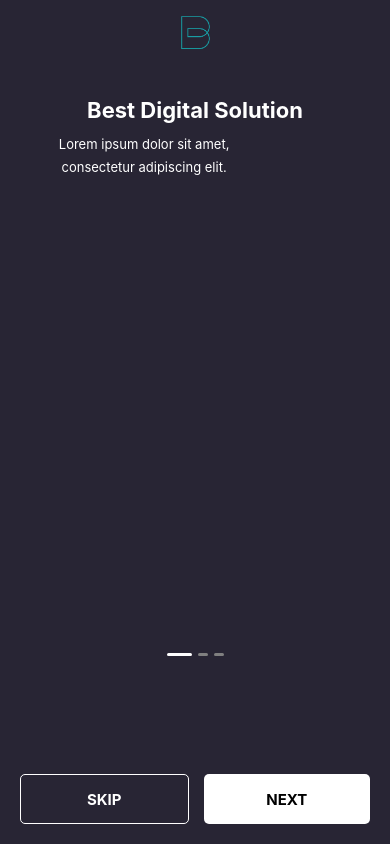
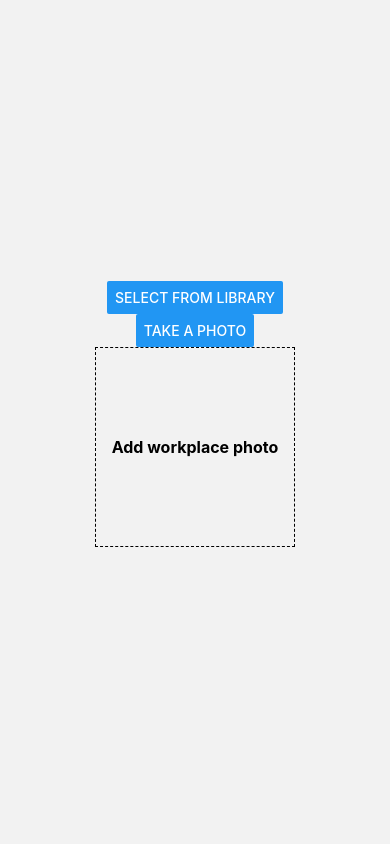
Before and after one commit to eyobai/bookingbafta, a React Native app: screen / in a window 390 px wide. Built offline with nearby package versions, Linux system fonts and the light colour scheme.

Commit message:
image ulpaoad added

```diff
--- a/src/Stack/MainStack.js
+++ b/src/Stack/MainStack.js
@@ -16,6 +16,7 @@ import AboutYou from "../screens/SignUp/AboutYou";
 import BusinessCategory from "../screens/SignUp/BusinessCategory";
 import Services from "../screens/SignUp/RegisterService";
 import DayList from "../screens/DayList/DayList";
+import UploadImage from "../screens/ImageUpload/ImageUpload";
 // Create a stack navigator
 
 const Stack = createNativeStackNavigator();
@@ -74,7 +75,7 @@ const MainTab = () => {
 const MainStack = () => {
   return (
     <Stack.Navigator
-      initialRouteName="Preload"
+      initialRouteName="ImageUpload"
       screenOptions={{ headerShown: false }}
     >
       <Stack.Screen
@@ -87,7 +88,7 @@ const MainStack = () => {
       <Stack.Screen name="BusinessCategory" component={BusinessCategory} />
       <Stack.Screen name="Services" component={Services} />
       <Stack.Screen name="DayList" component={DayList} />
-
+      <Stack.Screen name="ImageUpload" component={UploadImage}/>
       <Stack.Screen name="Main" component={MainTab} />
     </Stack.Navigator>
   );
--- /dev/null
+++ b/src/components/useInternetConnectivity.js
@@ -0,0 +1,33 @@
+import { useState, useEffect } from "react";
+import NetInfo from "@react-native-community/netinfo";
+
+const useInternetConnectivity = () => {
+  const [isConnected, setIsConnected] = useState(true);
+  const [connectionType, setConnectionType] = useState("");
+  const [showBanner, setShowBanner] = useState(false);
+
+  useEffect(() => {
+    const unsubscribe = NetInfo.addEventListener((state) => {
+      setIsConnected(state.isConnected);
+      setConnectionType(state.type);
+
+      if (!state.isConnected) {
+        setShowBanner(true);
+
+        // Hide the banner after 3 seconds
+        setTimeout(() => {
+          setShowBanner(false);
+        }, 3000);
+      }
+    });
+
+
+    return () => {
+      unsubscribe();
+    };
+  }, []);
+
+  return { isConnected, connectionType, showBanner };
+};
+
+export default useInternetConnectivity;
--- /dev/null
+++ b/src/screens/ImageUpload/ImageUpload.js
@@ -0,0 +1,159 @@
+import React, { useState } from 'react';
+import { Button, View, Text, ActivityIndicator, Image, StyleSheet } from 'react-native';
+import * as ImagePicker from 'expo-image-picker';
+import { getStorage, ref, putString, getDownloadURL, uploadBytesResumable } from 'firebase/storage';
+import { initializeApp } from 'firebase/app';
+import { firebaseConfig } from '../../firebase.config';
+
+const app = initializeApp(firebaseConfig);
+const storage = getStorage(app);
+
+const styles = StyleSheet.create({
+  container: {
+    alignItems: 'center',
+    justifyContent: 'center',
+    width: 200,
+    height: 200,
+    borderWidth: 1,
+    borderColor: 'dotted',
+    borderRadius: 0,
+    borderStyle: 'dashed',
+    marginBottom: 16,
+  },
+  image: {
+    width: 200,
+    height: 200,
+    borderRadius: 0,
+  },
+  text: {
+    fontSize: 16,
+    fontWeight: 'bold',
+  },
+  flexContainer: {
+    flex: 1,
+    justifyContent: 'center',
+    alignItems: 'center',
+  },
+});
+
+export default function App() {
+  const [uploading, setUploading] = useState(false);
+  const [progress, setProgress] = useState(0);
+  const [selectedImage, setSelectedImage] = useState(null);
+  const [imageSelected, setImageSelected] = useState(false);
+
+  const handleImageSelection = async () => {
+    try {
+      const { status: cameraStatus } = await ImagePicker.requestCameraPermissionsAsync();
+      const { status: libraryStatus } = await ImagePicker.requestMediaLibraryPermissionsAsync();
+
+      if (cameraStatus !== 'granted' || libraryStatus !== 'granted') {
+        console.log('Permission denied');
+        return;
+      }
+
+      const result = await ImagePicker.launchImageLibraryAsync({
+        mediaTypes: ImagePicker.MediaTypeOptions.All,
+        allowsEditing: true,
+        aspect: [4, 3],
+        quality: 1,
+      });
+
+      if (!result.cancelled && result.assets.length > 0) {
+        const { uri } = result.assets[0];
+        setSelectedImage(uri);
+        setImageSelected(true);
+      } else {
+        console.log('Image selection cancelled.');
+      }
+    } catch (error) {
+      console.error('Error selecting image:', error);
+    }
+  };
+
+  const handleCameraCapture = async () => {
+    try {
+      const { status: cameraStatus } = await ImagePicker.requestCameraPermissionsAsync();
+      const { status: libraryStatus } = await ImagePicker.requestMediaLibraryPermissionsAsync();
+
+      if (cameraStatus !== 'granted' || libraryStatus !== 'granted') {
+        console.log('Permission denied');
+        return;
+      }
+
+      const result = await ImagePicker.launchCameraAsync({
+        mediaTypes: ImagePicker.MediaTypeOptions.Images,
+        allowsEditing: true,
+        aspect: [4, 3],
+        quality: 1,
+      });
+
+      if (!result.cancelled && result.assets.length > 0) {
+        const { uri } = result.assets[0];
+        setSelectedImage(uri);
+        setImageSelected(true);
+      } else {
+        console.log('Image capture cancelled.');
+      }
+    } catch (error) {
+      console.error('Error capturing image:', error);
+    }
+  };
+
+  const handleUploadButtonPress = async () => {
+    if (selectedImage) {
+      try {
+        const filename = selectedImage.substring(selectedImage.lastIndexOf('/') + 1);
+        const response = await fetch(selectedImage);
+        const blob = await response.blob();
+
+        const storageRef = ref(storage, `images/${filename}`);
+        const uploadTask = uploadBytesResumable(storageRef, blob);
+
+        uploadTask.on('state_changed', (snapshot) => {
+          const progressPercentage = (snapshot.bytesTransferred / snapshot.totalBytes) * 100;
+          setProgress(progressPercentage);
+        });
+
+        setUploading(true);
+
+        await uploadTask;
+
+        const downloadURL = await getDownloadURL(storageRef);
+
+        console.log('Image uploaded successfully:', downloadURL);
+      } catch (error) {
+        console.error('Error uploading image:', error);
+      } finally {
+        setUploading(false);
+        setProgress(0);
+        setImageSelected(false);
+        setSelectedImage(null);
+      }
+    } else {
+      console.log('No image selected.');
+    }
+  };
+
+  return (
+<View style={styles.flexContainer}>
+      <Button title="Select from Library" onPress={handleImageSelection} />
+      <Button title="Take a Photo" onPress={handleCameraCapture} />
+      {imageSelected && selectedImage ? (
+        <View style={styles.container}>
+          <Image source={{ uri: selectedImage }} style={styles.image} />
+        </View>
+      ) : (
+        <View style={styles.container}>
+          <Text style={styles.text}>Add workplace photo</Text>
+        </View>
+      )}
+      {uploading && (
+        <View>
+          <ActivityIndicator size="small" color="#0000ff" />
+          <Text>Uploading: {progress.toFixed(2)}%</Text>
+        </View>
+      )}
+    </View>
+  );
+}
--- a/src/screens/Preload/Preload.js
+++ b/src/screens/Preload/Preload.js
@@ -19,20 +19,20 @@ const slides = [
   {
     id: "1",
     image: require("../../assets/bafta_logo.png"),
-    title: "Best Digital Solution",
-    subtitle: "Lorem ipsum dolor sit amet, consectetur adipiscing elit.",
+    title: "Welcome to Bafta!",
+    subtitle: "Connect with clients and grow your business.",
   },
   {
     id: "2",
     image: require("../../assets/bafta_logo.png"),
-    title: "Achieve Your Goals",
-    subtitle: "Lorem ipsum dolor sit amet, consectetur adipiscing elit.",
+    title: "Expand Your Reach",
+    subtitle: "Reach a larger audience and increase your visibility.",
   },
   {
     id: "3",
     image: require("../../assets/bafta_logo.png"),
-    title: "Increase Your Value",
-    subtitle: "Lorem ipsum dolor sit amet, consectetur adipiscing elit.",
+    title: "Manage Bookings Easily",
+    subtitle: "Effortlessly handle appointments and schedules.",
   },
 ];
 
--- a/src/screens/SignIn/SignIn.js
+++ b/src/screens/SignIn/SignIn.js
@@ -98,8 +98,8 @@ const styles = StyleSheet.create({
     width: "100%",
   },
   logo: {
-    width: 120,
-    height: 120,
+    width: 200,
+    height: 200,
     borderRadius: 75,
   },
   inputContainer: {
--- a/src/screens/SignUp/AboutYou.js
+++ b/src/screens/SignUp/AboutYou.js
@@ -1,5 +1,6 @@
 import React, { useState } from "react";
 import { useNavigation } from "@react-navigation/native";
+import useInternetConnectivity from "../../components/useInternetConnectivity";
 
 import {
   View,
@@ -11,15 +12,27 @@ import {
   TouchableOpacity,
   ScrollView,
   Alert,
+  ActivityIndicator,
 } from "react-native";
 
-import { getAuth, createUserWithEmailAndPassword } from "firebase/auth";
+import {
+  getAuth,
+  createUserWithEmailAndPassword,
+} from "firebase/auth";
 import { firebaseConfig } from "../../firebase.config";
 import { initializeApp } from "firebase/app";
-import { getFirestore, collection, setDoc, doc, set } from "firebase/firestore";
+import {
+  getFirestore,
+  collection,
+  setDoc,
+  doc,
+  set,
+} from "firebase/firestore";
 import BusinessCategory from "./BusinessCategory";
+
 const RegisterScreen = () => {
   const navigation = useNavigation();
+  const { showBanner } = useInternetConnectivity();
 
   const [email, setEmail] = useState("");
   const [phone, setPhone] = useState("");
@@ -29,31 +42,37 @@ const RegisterScreen = () => {
   const [confirmPassword, setConfirmPassword] = useState("");
   const [errorMessage, setErrorMessage] = useState("");
   const [userId, setUserId] = useState("");
-  const [loading, setLoading] = useState(false);
+  const [isLoading, setIsLoading] = useState(false);
 
   const app = initializeApp(firebaseConfig);
-
   const firestore = getFirestore();
 
   const handleRegister = async () => {
-    setLoading(true);
+
+
     const auth = getAuth();
     const db = getFirestore(app);
+
     if (!email || !password || !confirmPassword) {
       setErrorMessage("Please fill in all fields.");
+      setIsLoading(false); // Set loading state to false
       return;
     }
+
     if (password !== confirmPassword) {
       setErrorMessage("Passwords do not match.");
+      setIsLoading(false); // Set loading state to false
       return;
     }
     const emailRegex = /^[A-Z0-9._%+-]+@[A-Z0-9.-]+\.[A-Z]{2,}$/i;
 
     // Check if the email matches the regular expression
     if (!emailRegex.test(email)) {
-      setErrorMessage("email is not correct");
+      setErrorMessage("Email is not correct");
+      setIsLoading(false); // Set loading state to false
       return;
     }
+    setIsLoading(true);
     createUserWithEmailAndPassword(auth, email, password)
       .then((userCredential) => {
         // User registration successful
@@ -63,34 +82,43 @@ const RegisterScreen = () => {
         // Save the user's email in Firestore
         setDoc(userDocRef, { email, phone, businessName, name })
           .then(() => {
-            console.log("User registered and email saved in Firestore:", user);
-
+            console.log(
+              "User registered and email saved in Firestore:",
+              user
+            );
           })
           .catch((error) => {
             console.error("Error saving email in Firestore:", error);
           })
           .finally(() => {
-            setLoading(false);
+            setIsLoading(false);
           });
         navigation.navigate("BusinessCategory", { userId: user.uid });
-
       })
       .catch((error) => {
         console.error("Error registering user:", error);
-        setLoading(false);
+        setIsLoading(false);
       });
   };
+
   const AlreadyRegistered = () => {
-    //send user id to business category
+    navigation.navigate("SignIn");
   };
+
   return (
     <View style={styles.container}>
+
+
+      <View style={styles.logoContainer}>
         <Image
           source={require("../../assets/bafta_logo.png")}
           style={styles.logo}
         />
         <Text style={styles.title}>Create an account</Text>
-      {errorMessage ? <Text style={styles.error}>{errorMessage}</Text> : null}
+      </View>
+      {errorMessage ? (
+        <Text style={styles.error}>{errorMessage}</Text>
+      ) : null}
       <ScrollView contentContainerStyle={{ flexGrow: 1, alignItems: "center" }}>
         <TextInput
           style={styles.input}
@@ -134,9 +162,17 @@ const RegisterScreen = () => {
           value={confirmPassword}
           onChangeText={setConfirmPassword}
         />
-
-        <TouchableOpacity style={styles.RegisterBtn} onPress={handleRegister}>
+ <TouchableOpacity
+        style={styles.RegisterBtn}
+        onPress={handleRegister}
+        disabled={isLoading} // Disable the button when loading is true
+      >
+        {/* Show different text based on the loading state */}
+        {isLoading ? (
+          <ActivityIndicator color="white" size="small" />
+        ) : (
           <Text style={styles.RegisterText}>NEXT</Text>
+        )}
       </TouchableOpacity>
         <Text style={styles.alreadyRegisteredText}>
           already have account?
@@ -145,6 +181,13 @@ const RegisterScreen = () => {
           </TouchableOpacity>
         </Text>
       </ScrollView>
+      {showBanner && (
+      <View style={isConnected ? styles.restoredBanner : styles.disconnectedBanner}>
+        <Text style={styles.bannerText}>
+          {isConnected ? "Internet Restored" : "Not Connected to the Internet"}
+        </Text>
+      </View>
+    )}
     </View>
   );
 };
@@ -152,19 +195,32 @@ const RegisterScreen = () => {
 const styles = StyleSheet.create({
   container: {
     flex: 1,
-    paddingTop: 40,
+    paddingTop: 0,
     paddingHorizontal: 20,
+    justifyContent: "center",
+  },
+  bannerContainer: {
+    backgroundColor: "green",
+    paddingVertical: 10,
+    alignItems: "center",
+  },
+  bannerText: {
+    color: "white",
+    fontWeight: "bold",
+  },
+  logoContainer: {
+    alignItems: "center",
+    marginBottom: 40,
   },
   logo: {
     width: 200,
-    height: 100,
+    height: 200,
     alignSelf: "center",
-    marginBottom: 20,
   },
   title: {
     fontSize: 24,
     fontWeight: "bold",
-    marginBottom: 24,
+    marginTop: -50,
     alignSelf: "center",
   },
   input: {
@@ -182,8 +238,8 @@ const styles = StyleSheet.create({
   },
   alreadyRegisteredText: {
     color: "black",
-    marginTop: 24,
-    fontSize: 16,
+    marginTop: 4,
+    fontSize: 19,
   },
   noteRegisteredLink: {
     color: "#003f5c",
```
Also changed, not shown: package.json (+7 -3 lines), src/screens/SignUp/BusinessCategory.js (+26 -13 lines), 1 other file (tests, documents, lock files or other folders). Lines whose indentation alone changed are shown as unchanged.
